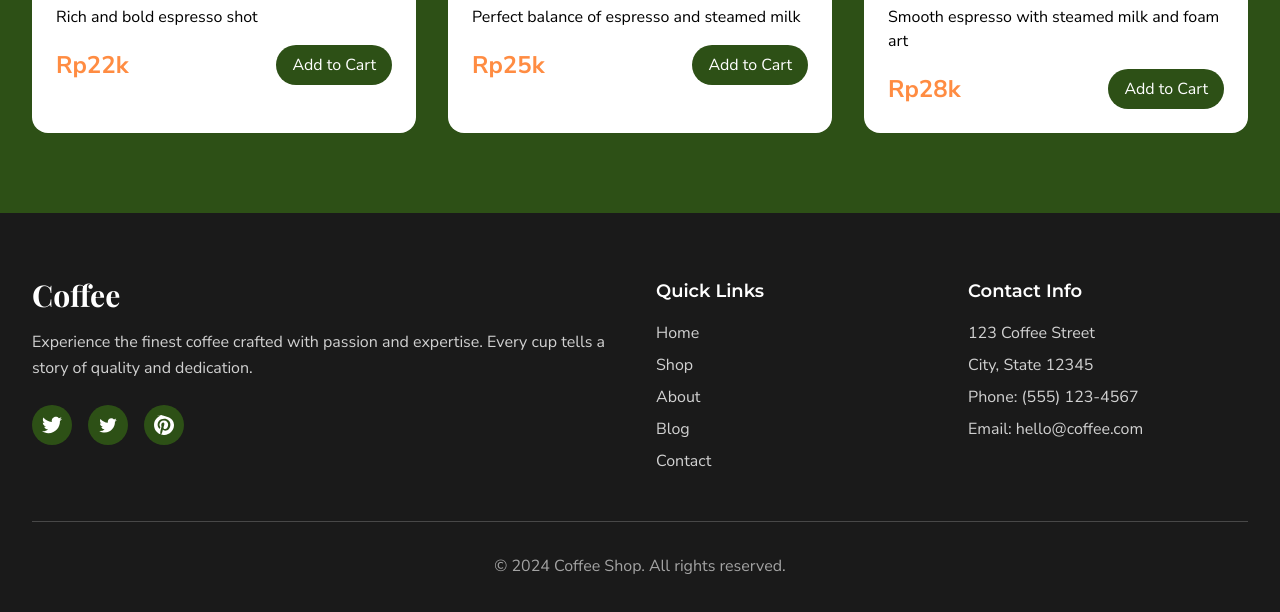
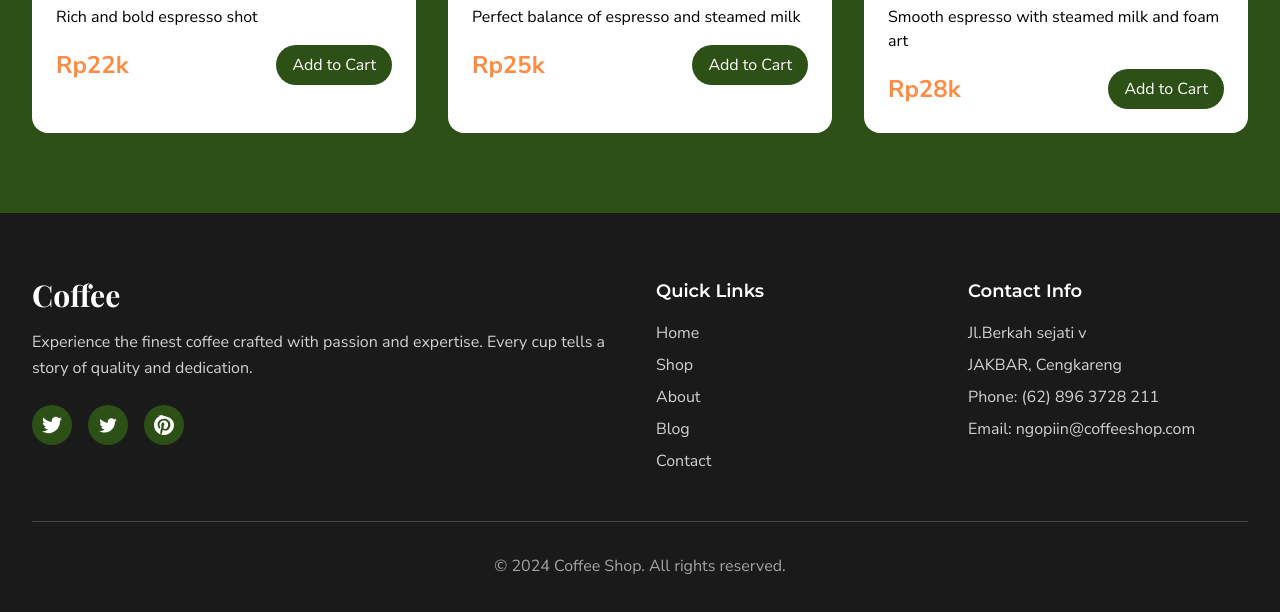
Before and after one commit to Bedull29/ngopiin, a plain HTML site: page coffeshop/index.html in a window 1280 px wide. Shown: the part 2454-3066 px from the top of the page. Drawn offline with nearby package versions, Linux system fonts and the light colour scheme.

Commit message:
Update index.html

```diff
--- a/coffeshop/index.html
+++ b/coffeshop/index.html
@@ -281,10 +281,10 @@
                 <div>
                     <h4 class="text-lg font-montserrat font-semibold mb-4">Contact Info</h4>
                     <div class="space-y-2 text-white/80">
-                        <p>123 Coffee Street</p>
-                        <p>City, State 12345</p>
-                        <p>Phone: (555) 123-4567</p>
-                        <p>Email: hello@coffee.com</p>
+                        <p>Jl.Berkah sejati v</p>
+                        <p>JAKBAR, Cengkareng </p>
+                        <p>Phone: (62) 896 3728 211</p>
+                        <p>Email: ngopiin@coffeeshop.com</p>
                     </div>
                 </div>
             </div>
@@ -298,4 +298,5 @@
     <!-- JavaScript -->
     <script src="script.js"></script>
 </body>
+
 </html>
```
